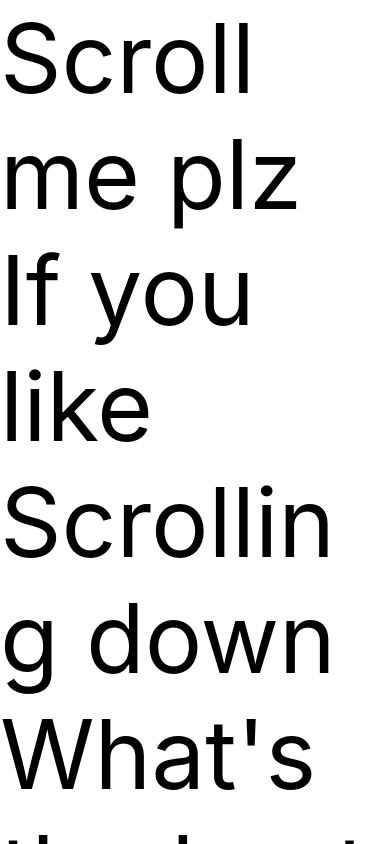
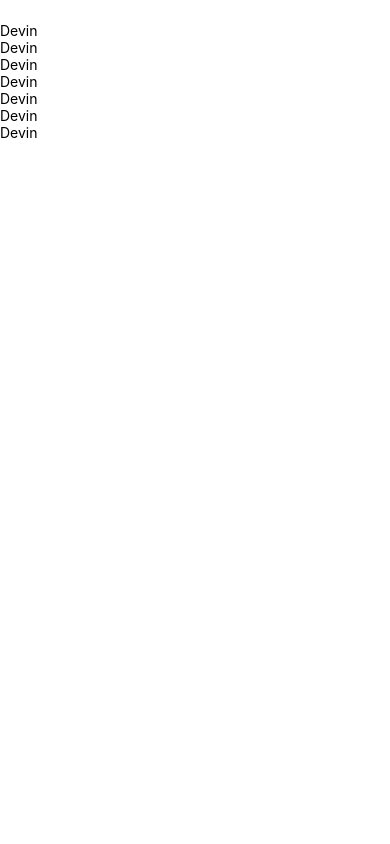
Before and after one commit to josonho/RN-demo, a React Native app: screen / in a window 390 px wide. Built offline with nearby package versions, Linux system fonts and the light colour scheme.

Commit message:
使用长列表--

```diff
--- a/App.js
+++ b/App.js
@@ -1,42 +1,35 @@
 import React, { Component } from 'react';
-import { ScrollView, Image, Text } from 'react-native';
+import { FlatList, StyleSheet, Text, View } from 'react-native';
 
-export default class IScrolledDowmAndWhatHappedNextSockedMe extends Component {
+export default class FlatListBasics extends Component {
     render () {
         return (
-            <ScrollView>
-                <Text style={{fontSize:96}}>Scroll me plz</Text>
-                <Image source={{uri: "https://facebook.github.io/react-native/img/favicon.png", width: 64, height: 64}} />
-                <Image source={{uri: "https://facebook.github.io/react-native/img/favicon.png", width: 64, height: 64}} />
-                <Image source={{uri: "https://facebook.github.io/react-native/img/favicon.png", width: 64, height: 64}} />
-                <Image source={{uri: "https://facebook.github.io/react-native/img/favicon.png", width: 64, height: 64}} />
-                <Image source={{uri: "https://facebook.github.io/react-native/img/favicon.png", width: 64, height: 64}} />
-                <Text style={{fontSize:96}}>If you like</Text>
-                <Image source={{uri: "https://facebook.github.io/react-native/img/favicon.png", width: 64, height: 64}} />
-                <Image source={{uri: "https://facebook.github.io/react-native/img/favicon.png", width: 64, height: 64}} />
-                <Image source={{uri: "https://facebook.github.io/react-native/img/favicon.png", width: 64, height: 64}} />
-                <Image source={{uri: "https://facebook.github.io/react-native/img/favicon.png", width: 64, height: 64}} />
-                <Image source={{uri: "https://facebook.github.io/react-native/img/favicon.png", width: 64, height: 64}} />
-                <Text style={{fontSize:96}}>Scrolling down</Text>
-                <Image source={{uri: "https://facebook.github.io/react-native/img/favicon.png", width: 64, height: 64}} />
-                <Image source={{uri: "https://facebook.github.io/react-native/img/favicon.png", width: 64, height: 64}} />
-                <Image source={{uri: "https://facebook.github.io/react-native/img/favicon.png", width: 64, height: 64}} />
-                <Image source={{uri: "https://facebook.github.io/react-native/img/favicon.png", width: 64, height: 64}} />
-                <Image source={{uri: "https://facebook.github.io/react-native/img/favicon.png", width: 64, height: 64}} />
-                <Text style={{fontSize:96}}>What's the best</Text>
-                <Image source={{uri: "https://facebook.github.io/react-native/img/favicon.png", width: 64, height: 64}} />
-                <Image source={{uri: "https://facebook.github.io/react-native/img/favicon.png", width: 64, height: 64}} />
-                <Image source={{uri: "https://facebook.github.io/react-native/img/favicon.png", width: 64, height: 64}} />
-                <Image source={{uri: "https://facebook.github.io/react-native/img/favicon.png", width: 64, height: 64}} />
-                <Image source={{uri: "https://facebook.github.io/react-native/img/favicon.png", width: 64, height: 64}} />
-                <Text style={{fontSize:96}}>Framework around?</Text>
-                <Image source={{uri: "https://facebook.github.io/react-native/img/favicon.png", width: 64, height: 64}} />
-                <Image source={{uri: "https://facebook.github.io/react-native/img/favicon.png", width: 64, height: 64}} />
-                <Image source={{uri: "https://facebook.github.io/react-native/img/favicon.png", width: 64, height: 64}} />
-                <Image source={{uri: "https://facebook.github.io/react-native/img/favicon.png", width: 64, height: 64}} />
-                <Image source={{uri: "https://facebook.github.io/react-native/img/favicon.png", width: 64, height: 64}} />
-                <Text style={{fontSize:80}}>React Native</Text>
-            </ScrollView>
+            <View style={styles.container}>
+                <FlatList
+                    data={[
+                        {key: 'Devin'},
+                        {key: 'Devin'},
+                        {key: 'Devin'},
+                        {key: 'Devin'},
+                        {key: 'Devin'},
+                        {key: 'Devin'},
+                        {key: 'Devin'},
+                    ]}
+                    renderItem={({item}) => <Text style={StyleSheet.item}>{item.key}</Text>}
+                />
+            </View>
         )
     }
 }
+
+const styles = StyleSheet.create({
+    container: {
+     flex: 1,
+     paddingTop: 22
+    },
+    item: {
+      padding: 10,
+      fontSize: 18,
+      height: 44,
+    },
+  })
```
